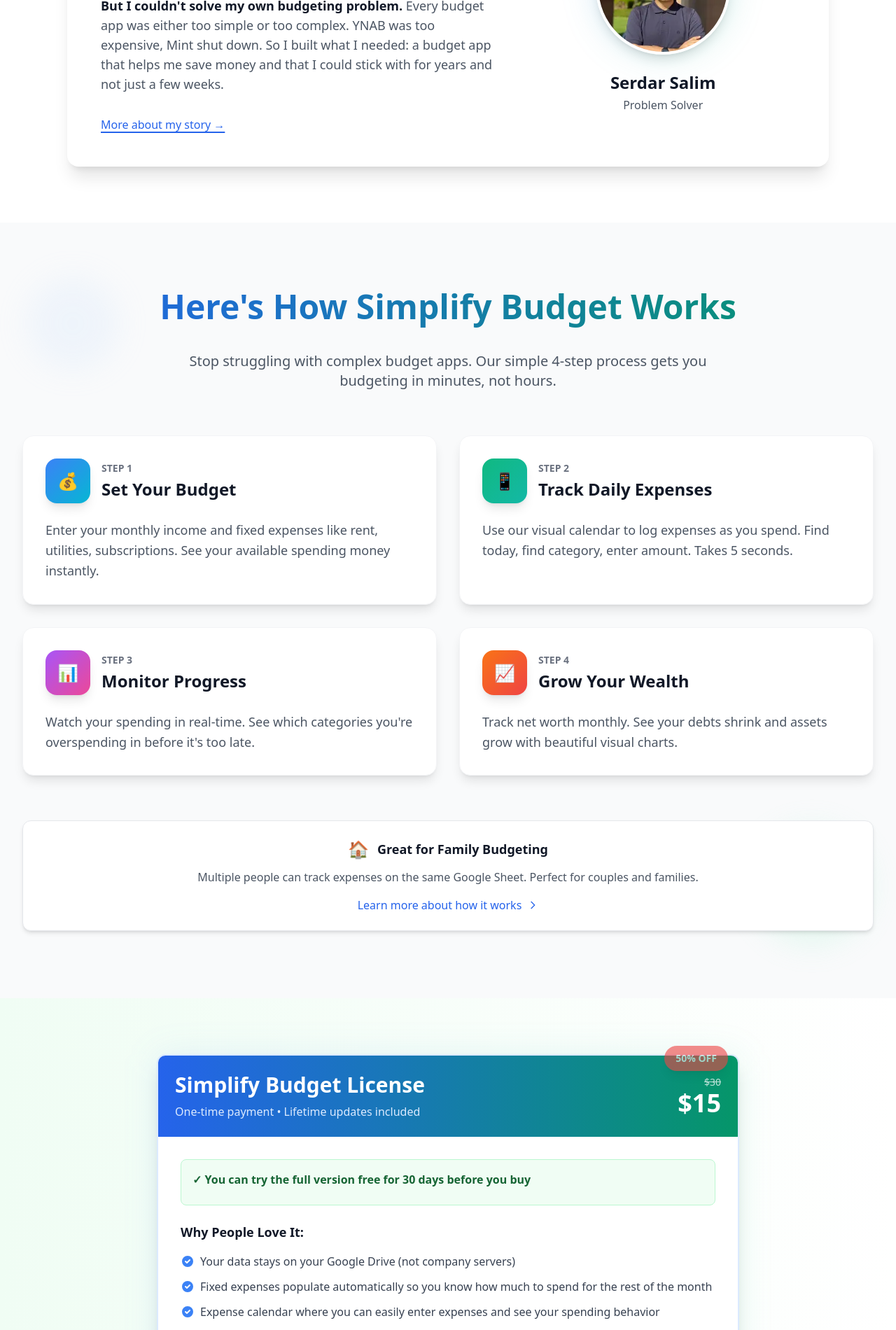
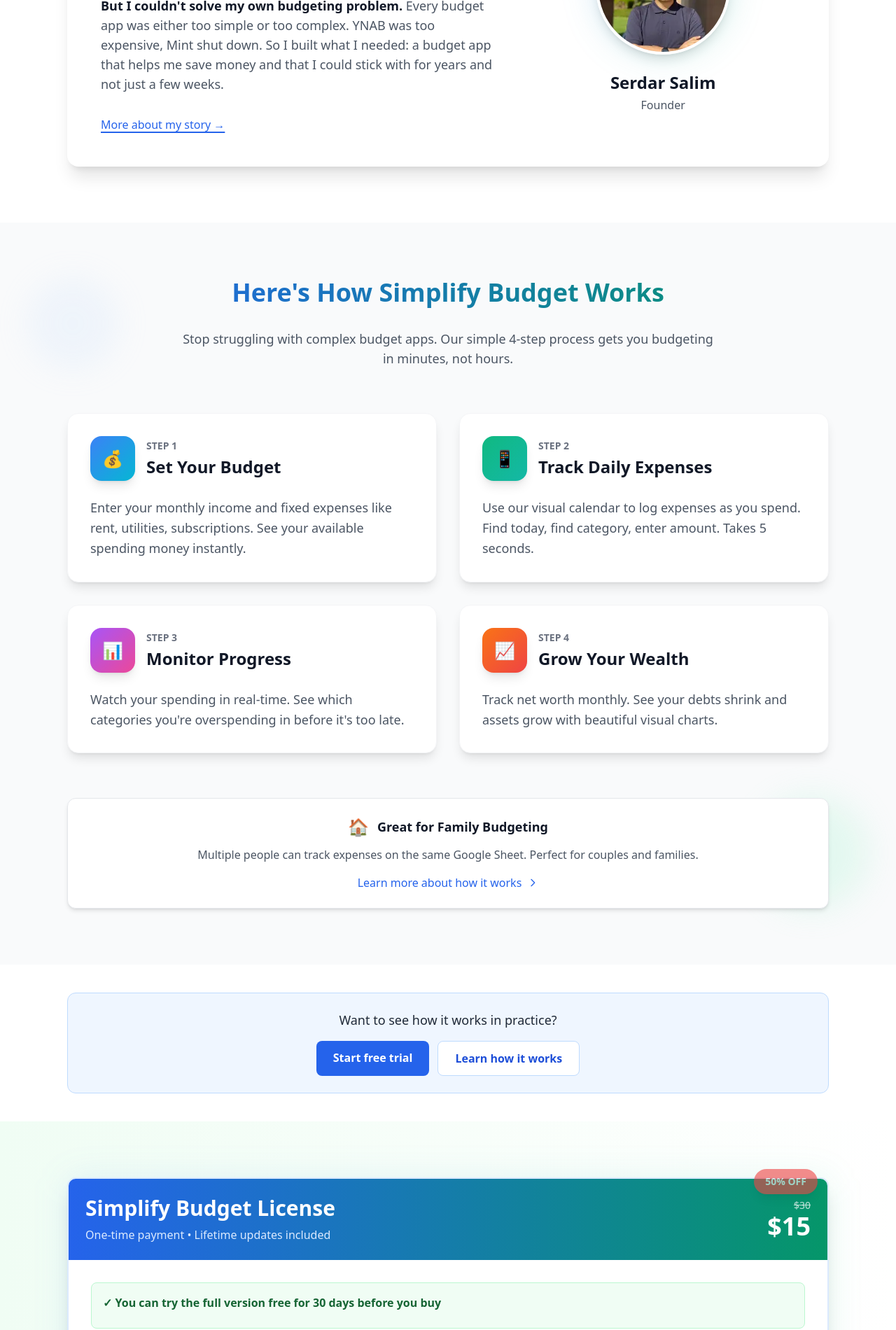
Before and after one commit to serdarsalim/personalfinance, a Next.js app: page / in a window 1280 px wide. Shown: the part 980-2880 px from the top of the page at 70% size. Built offline with nearby package versions, Linux system fonts and the light colour scheme.

Commit message:
updated landing page and how it works sectioN

```diff
--- a/src/app/components/sections/AboutFounderSection.tsx
+++ b/src/app/components/sections/AboutFounderSection.tsx
@@ -54,7 +54,7 @@ export default function AboutFounderSection() {
                     />
                   </div>
                   <h3 className="text-2xl font-bold text-gray-900">Serdar Salim</h3>
-                  <p className="text-gray-600 mt-1">Problem Solver</p>
+                  <p className="text-gray-600 mt-1">Founder</p>
                 </div>
               </div>
             </div>
--- a/src/app/components/sections/TemplateSection.tsx
+++ b/src/app/components/sections/TemplateSection.tsx
@@ -15,7 +15,7 @@ export default function TemplateSection() {
 
   return (
     <section id="templates" className="bg-gradient-to-r from-green-50 to-white py-20 scroll-mt-5">
-      <div className="max-w-4xl mx-auto px-4 sm:px-6 lg:px-8">
+      <div className="max-w-6xl mx-auto px-4 sm:px-6 lg:px-8">
 
         <div className="space-y-8">
           {/* Simplify Budget App - Featured */}
--- a/src/app/components/sections/WhySimplifySection.tsx
+++ b/src/app/components/sections/WhySimplifySection.tsx
@@ -31,7 +31,7 @@ export default function WhySimplifySection() {
   ];
 
   return (
-    <section className="relative py-24 overflow-hidden">
+    <section className="relative py-20 overflow-hidden">
       {/* Animated background */}
       <div className="absolute inset-0 bg-gray-50">
         <div className="absolute inset-0 opacity-30">
@@ -40,12 +40,12 @@ export default function WhySimplifySection() {
         </div>
       </div>
 
-      <div className="relative max-w-7xl mx-auto px-4 sm:px-6 lg:px-8">
+      <div className="relative max-w-6xl mx-auto px-4 sm:px-6 lg:px-8">
         <div className="text-center mb-16">
-          <h2 className="text-4xl sm:text-5xl font-bold mb-8 text-transparent bg-clip-text bg-gradient-to-r from-blue-600 to-emerald-600 leading-tight pb-2">
+          <h2 className="text-3xl sm:text-4xl font-bold mb-6 text-transparent bg-clip-text bg-gradient-to-r from-blue-600 to-emerald-600 leading-tight pb-2">
             Here's How Simplify Budget Works
           </h2>
-          <p className="text-xl text-gray-600 max-w-3xl mx-auto">
+          <p className="text-lg text-gray-600 max-w-3xl mx-auto">
             Stop struggling with complex budget apps. Our simple 4-step process gets you budgeting in minutes, not hours.
           </p>
         </div>
--- a/src/app/page.tsx
+++ b/src/app/page.tsx
@@ -70,6 +70,24 @@ export default function Home() {
       <HeroSection />
       <AboutFounderSection />
       <WhySimplifySection />
+      {/* Flow CTA band to guide next step */}
+      <section className="py-10">
+        <div className="max-w-6xl mx-auto px-4 sm:px-6 lg:px-8">
+          <div className="bg-blue-50 border border-blue-200 rounded-xl p-6 text-center">
+            <p className="text-gray-800 text-lg mb-4">
+              Want to see how it works in practice?
+            </p>
+            <div className="flex flex-col sm:flex-row gap-3 justify-center">
+              <a href="https://script.google.com/macros/s/AKfycbxzQyt4DRFwscUe5INomAYM2yDsYVbU1PuPkGJQyPSMb5pfPeL4XWxoDIBeOYmCoaax/exec" className="px-6 py-3 bg-blue-600 text-white rounded-lg font-semibold hover:bg-blue-700 transition-colors">
+                Start free trial
+              </a>
+              <a href="/how-it-works" className="px-6 py-3 bg-white text-blue-700 border border-blue-200 rounded-lg font-semibold hover:bg-blue-50 transition-colors">
+                Learn how it works
+              </a>
+            </div>
+          </div>
+        </div>
+      </section>
       <TemplateSection />
       <FAQSection />
       <FAQSchema />
```
